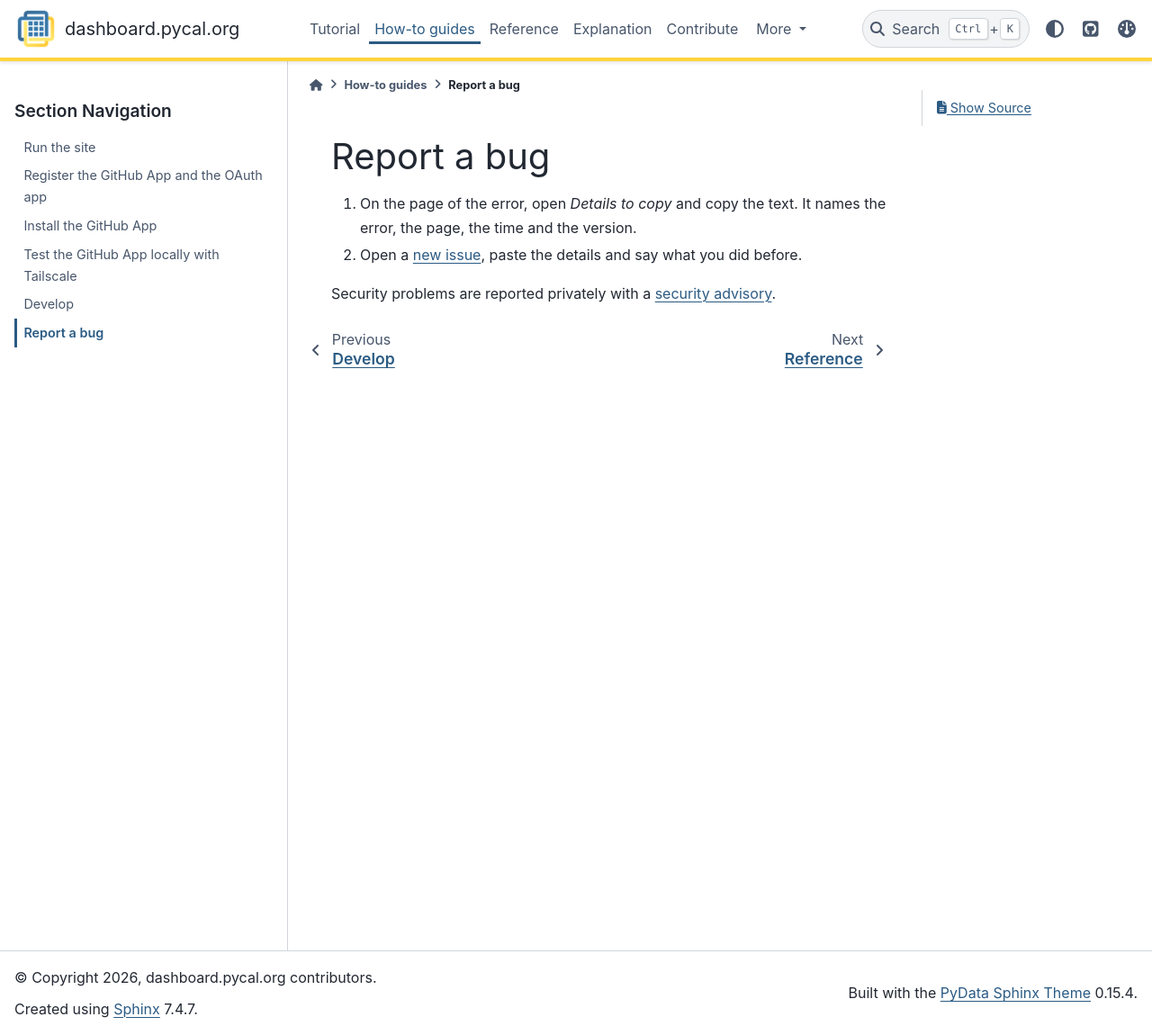
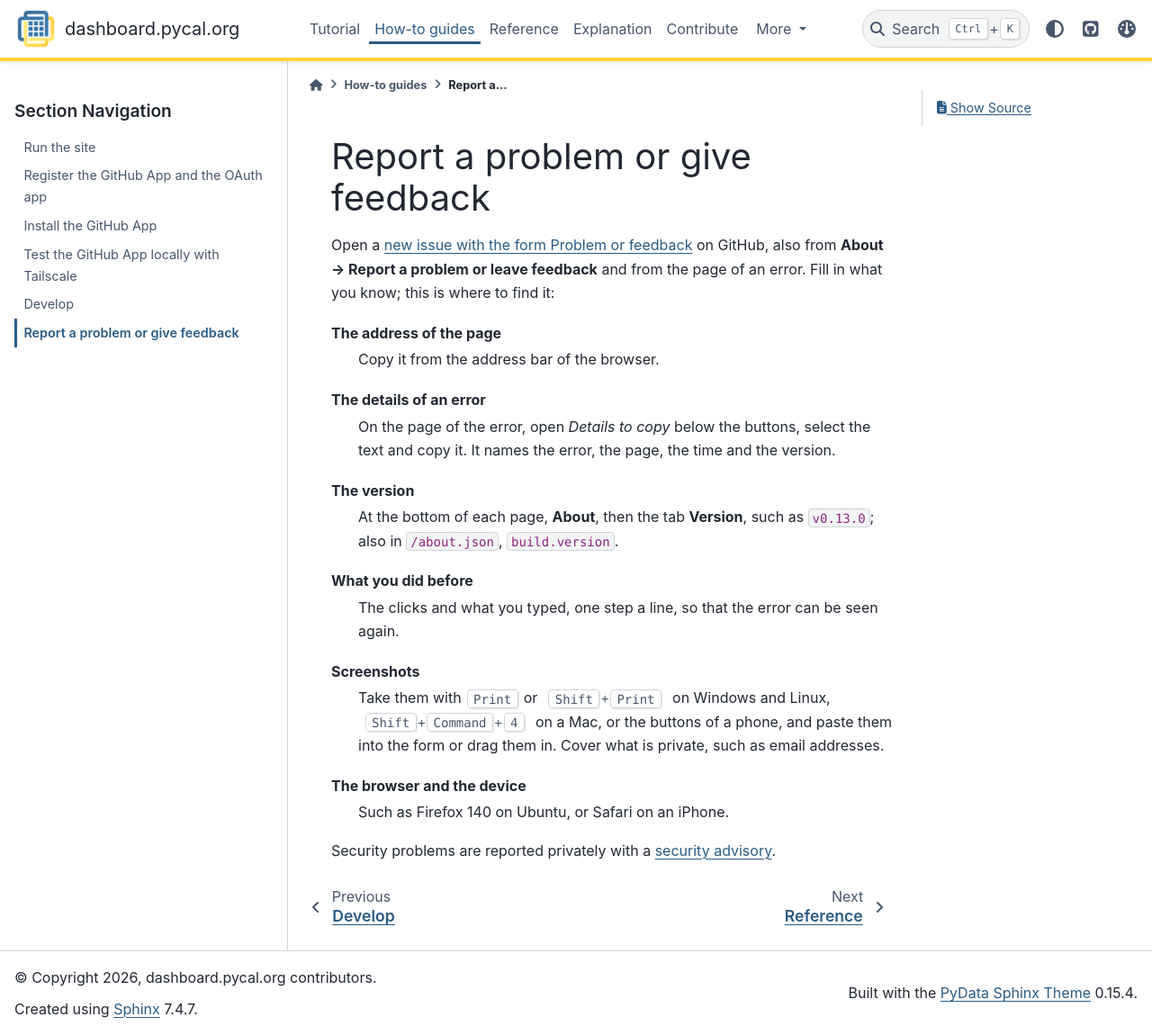
Before and after one commit to PyCalendar/dashboard.pycal.org, a Sphinx documentation site: the page built from docs/how-to/report-bug.rst, in a window 1280 px wide and 1150 px high. Shown: the whole window at 90% size. Built offline with Sphinx 7.4.7 and the PyData theme 0.15.4, drawn with Linux system fonts in a browser that asks for light colours; the version number could not be read and is left out.

Commit message:
Add the issue form Problem or feedback, and where to find what it asks
The form asks for the page, the details of the error, the version,
screenshots and the browser, each with where to find it; About and the
pages of errors open it, and the guide Report a problem explains them.

Co-Authored-By: Claude Opus 5.5 <noreply@anthropic.com>

```diff
--- a/docs/how-to/report-bug.rst
+++ b/docs/how-to/report-bug.rst
@@ -1,12 +1,36 @@
-============
-Report a bug
-============
+====================================
+Report a problem or give feedback
+====================================
 
-1. On the page of the error, open *Details to copy* and copy the text. It names
-   the error, the page, the time and the version.
-2. Open a `new issue
-   <https://github.com/PyCalendar/dashboard.pycal.org/issues/new>`_, paste the
-   details and say what you did before.
+Open a `new issue with the form Problem or feedback
+<https://github.com/PyCalendar/dashboard.pycal.org/issues/new?template=feedback.yml>`_
+on GitHub, also from **About → Report a problem or leave feedback** and from
+the page of an error. Fill in what you know; this is where to find it:
+
+The address of the page
+   Copy it from the address bar of the browser.
+
+The details of an error
+   On the page of the error, open *Details to copy* below the buttons, select
+   the text and copy it. It names the error, the page, the time and the
+   version.
+
+The version
+   At the bottom of each page, **About**, then the tab **Version**, such as
+   ``v0.13.0``; also in ``/about.json``, ``build.version``.
+
+What you did before
+   The clicks and what you typed, one step a line, so that the error can be
+   seen again.
+
+Screenshots
+   Take them with :kbd:`Print` or :kbd:`Shift+Print` on Windows and Linux,
+   :kbd:`Shift+Command+4` on a Mac, or the buttons of a phone, and paste them
+   into the form or drag them in. Cover what is private, such as email
+   addresses.
+
+The browser and the device
+   Such as Firefox 140 on Ubuntu, or Safari on an iPhone.
 
 Security problems are reported privately with a `security advisory
 <https://github.com/PyCalendar/dashboard.pycal.org/security/advisories/new>`_.
--- a/todo.txt
+++ b/todo.txt
@@ -660,5 +660,7 @@ community: where to start, what waits for a review, who contributes.
 - [x] The tasks in the PR message as a numbered list: ":x:  <title>" or ":heavy_check_mark: <title>", then the
       description indented below
 - [x] The page of the message: Apply must be clicked twice (the script sent the form without the button while saving)
-- [ ] An issue template for feedback: screenshots, version, problem, the copy of an error, ...; and where to get them
+- [x] An issue template for feedback: screenshots, version, problem, the copy of an error, ...; and where to get them
+      (.github/ISSUE_TEMPLATE/feedback.yml, docs/how-to/report-bug.rst)
+- [ ] The person: create the label feedback on GitHub, which the form puts on its issues
 - [x] GitHub shows the badge it cached after the step changed: the message adds _v=<number> to the address of the badge
```
Also changed, not shown: 4 other files.
